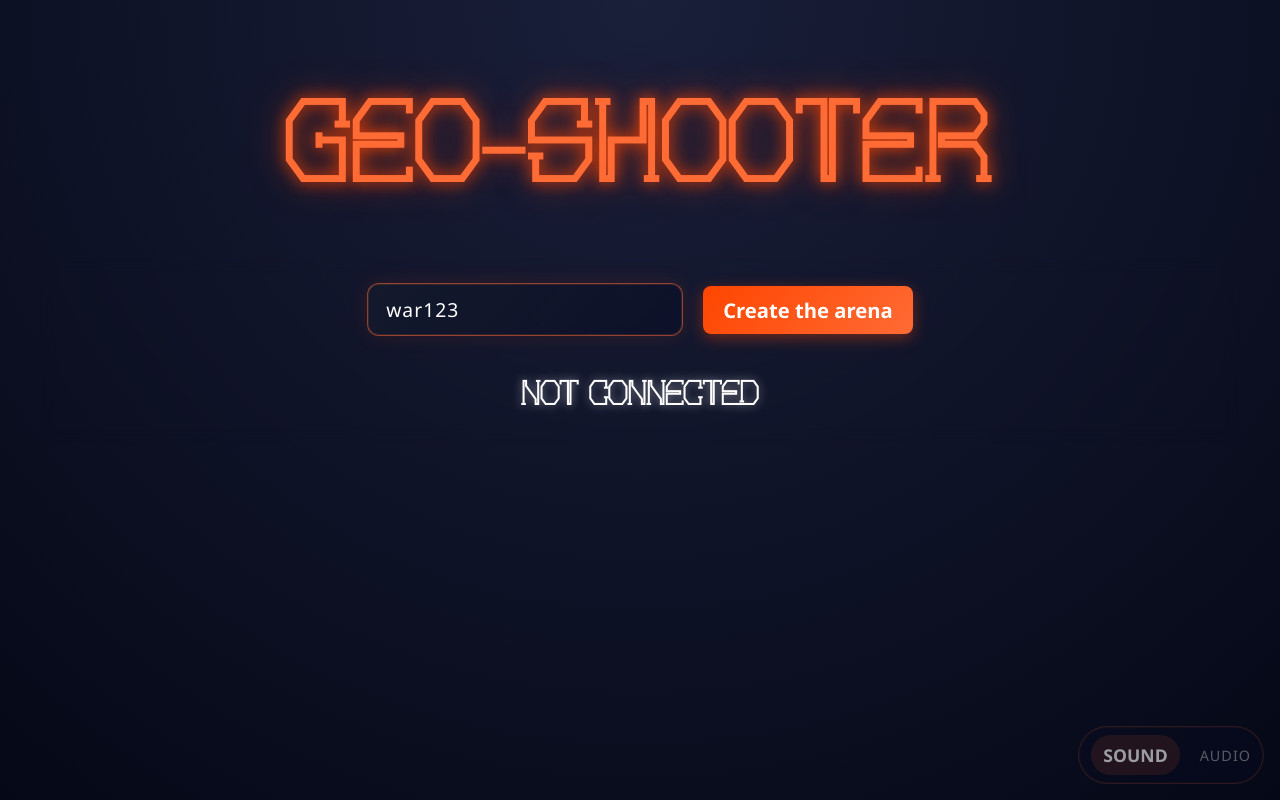
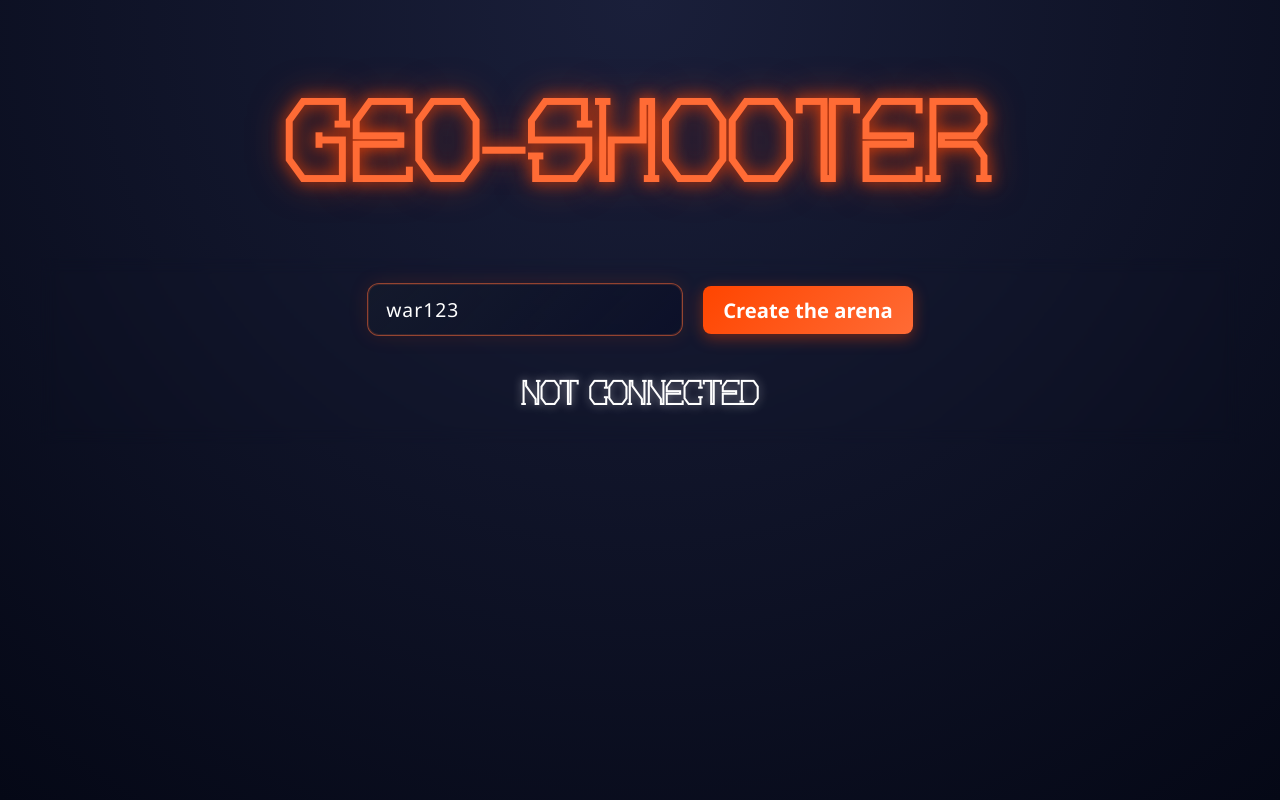
Before and after one commit to alezgit/GEO-SHOOTER, a website: page public/game.html in a window 1280 px wide. Drawn offline with Linux system fonts and the light colour scheme; no server answers.

Commit message:
delete audio controll

```diff
--- a/public/styles/game.css
+++ b/public/styles/game.css
@@ -391,23 +391,12 @@ button.secondary:hover {
         border-radius: 999px;
         background: rgba(255, 107, 53, 0.18);
         box-shadow: none;
+        font-size: 0;
+        min-width: 44px;
       }
 
       #ambientAudio {
-  position: fixed;
-  right: 16px;
-  bottom: 16px;
-  display: flex;
-  align-items: center;
-  gap: 10px;
-  padding: 8px 12px;
-  border-radius: 999px;
-  background: rgba(10, 14, 39, 0.4);
-  border: 1px solid rgba(255, 107, 53, 0.25);
-  box-shadow: inset 0 0 0 1px rgba(255, 107, 53, 0.08);
-  opacity: 0.6;
-  transition: opacity 0.2s, transform 0.2s;
-  z-index: 200;
+        display: none;
       }
 
 #ambientAudio:hover {
@@ -422,10 +411,11 @@ button.secondary:hover {
 }
 
       #ambientAudioLabel {
-  font-size: 0.9em;
-  color: rgba(255, 255, 255, 0.55);
-  letter-spacing: 1px;
+        font-size: 0;
+        color: transparent;
+        letter-spacing: 0;
         cursor: pointer;
+        min-width: 40px;
       }
 
 #status {
```
Lines whose indentation alone changed are shown as unchanged.
